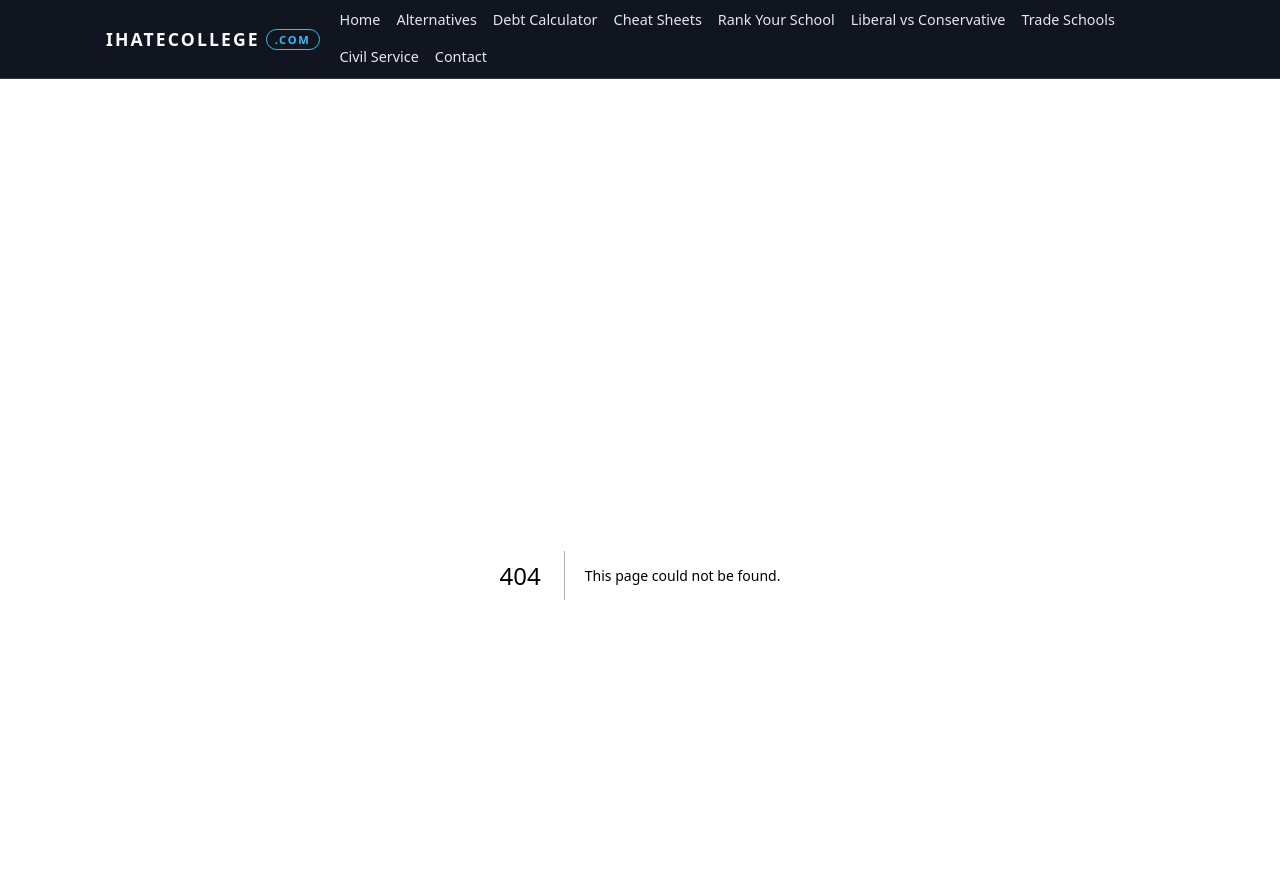
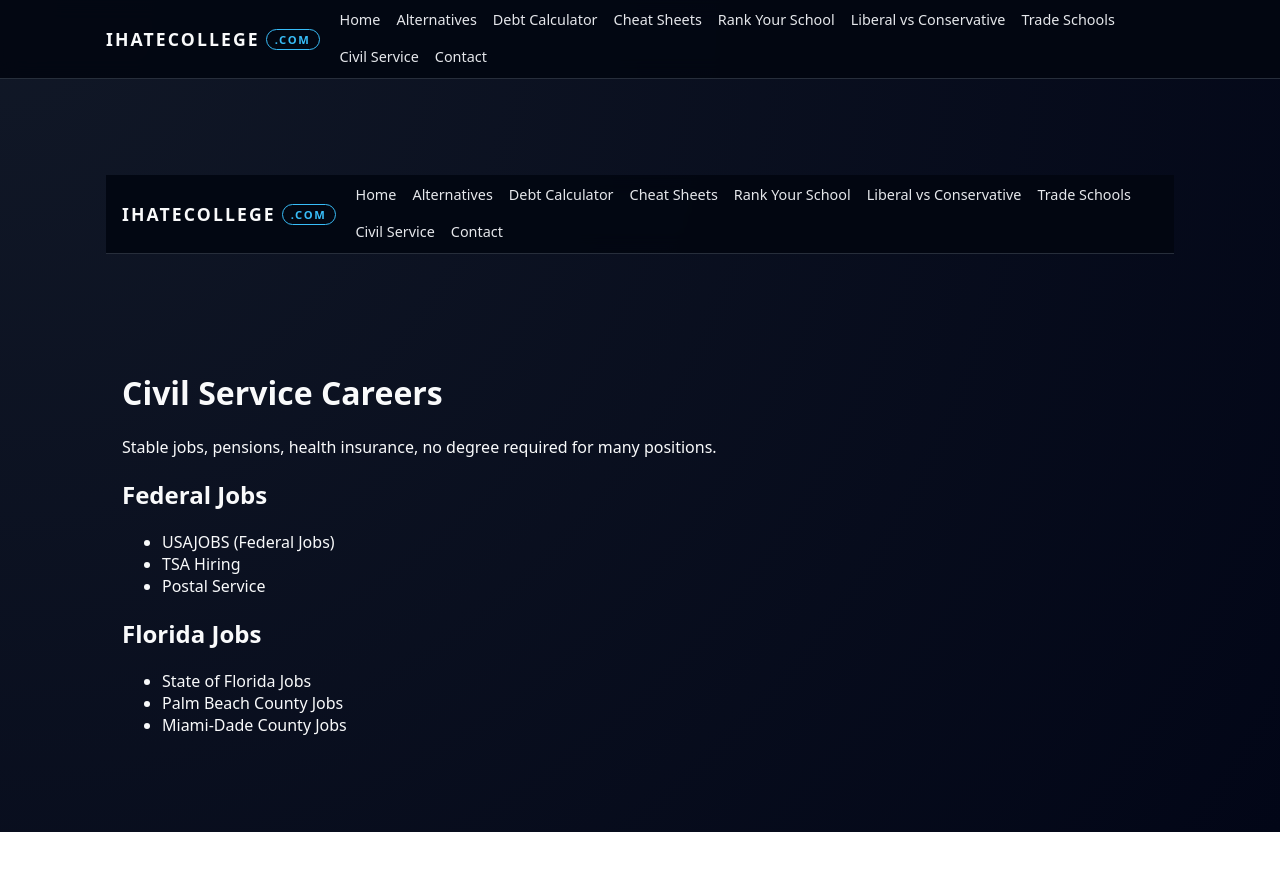
Before and after one commit to placebetsai/Ihatecollege, a Next.js app: page /civil-service in a window 1280 px wide. Before the commit this address had no page. Shown: the top 870 px of the page. After the commit the page ends 832 px from the top, so only its background shows below. Built offline with nearby package versions, Linux system fonts and the light colour scheme.

Commit message:
Create civil-service.js

```diff
--- /dev/null
+++ b/pages/civil-service.js
@@ -0,0 +1,47 @@
+import Navbar from "../components/Navbar";
+
+export default function CivilService() {
+  const federal = [
+    { name: "USAJOBS (Federal Jobs)", url: "https://www.usajobs.gov" },
+    { name: "TSA Hiring", url: "https://jobs.tsa.gov" },
+    { name: "Postal Service", url: "https://www.usps.com/careers" },
+  ];
+
+  const florida = [
+    { name: "State of Florida Jobs", url: "https://jobs.myflorida.com" },
+    { name: "Palm Beach County Jobs", url: "https://www.pbcgov.jobs" },
+    { name: "Miami-Dade County Jobs", url: "https://www.miamidade.gov/jobs" },
+  ];
+
+  return (
+    <>
+      <Navbar />
+      <main className="page-main">
+        <h1>Civil Service Careers</h1>
+        <p>Stable jobs, pensions, health insurance, no degree required for many positions.</p>
+
+        <h2>Federal Jobs</h2>
+        <ul>
+          {federal.map((job) => (
+            <li key={job.name}>
+              <a href={job.url} target="_blank" rel="noreferrer">
+                {job.name}
+              </a>
+            </li>
+          ))}
+        </ul>
+
+        <h2>Florida Jobs</h2>
+        <ul>
+          {florida.map((job) => (
+            <li key={job.name}>
+              <a href={job.url} target="_blank" rel="noreferrer">
+                {job.name}
+              </a>
+            </li>
+          ))}
+        </ul>
+      </main>
+    </>
+  );
+}
```
